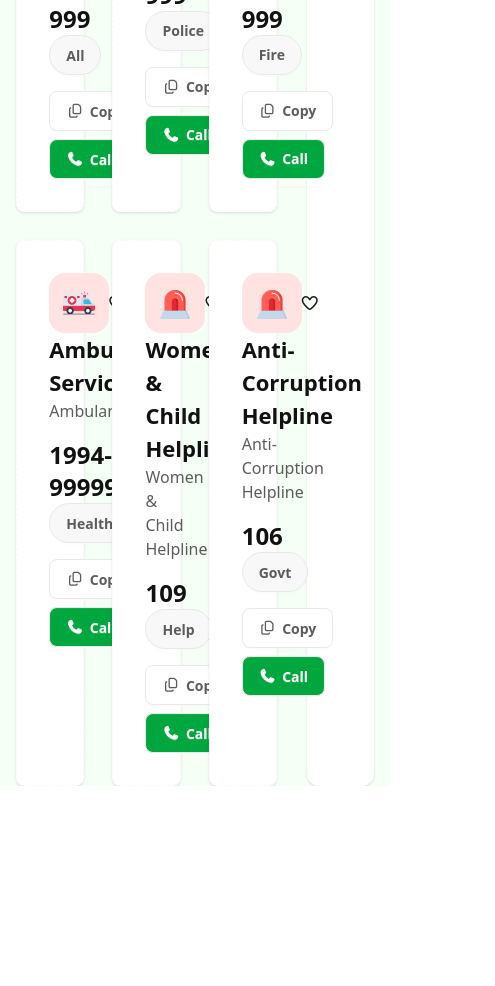
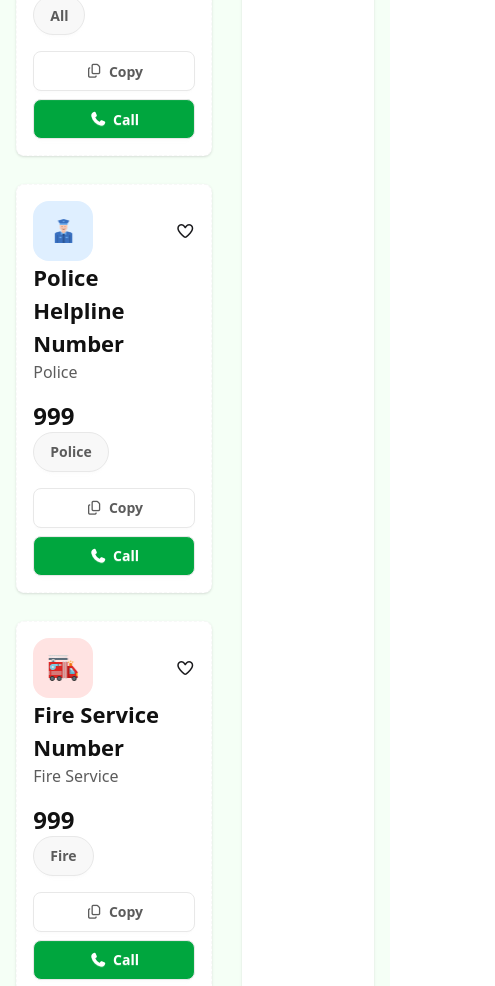
Before and after one commit to mdratul4505/my-5th-assignment, a plain HTML site: page index.html in a window 390 px wide. Shown: the part 721-1707 px from the top of the page, 495 px wide, since content can reach past the window. Before the commit the page ends 1507 px from the top, so only its background shows below. Drawn offline with nearby package versions, Linux system fonts and the light colour scheme.

Commit message:
added mobile responcive

```diff
--- a/index.html
+++ b/index.html
@@ -57,10 +57,10 @@
       <!-- card section -->
       <div class="bg-[#F5FFF6]">
          <section class="w-11/12 mx-auto grid grid-cols-12 gap-7.5 ">
-        <div class=" col-span-9 ">
-            <div class="grid grid-cols-3 gap-7 mt-12">
+        <div class="col-span-7 md:col-span-9 ">
+            <div class="grid md:grid-cols-3 gap-7 mt-12">
                 <!-- card-1 -->
-        <div class="card card-dash bg-base-100 shadow p-8">
+        <div class="card card-dash bg-base-100 shadow p-4 md:p-8">
   <div class="flex justify-between items-center">
 
         <img src="./assets/emergency.png" alt="" class="max-w-[60px]  p-3.5 bg-[#FFE3E2] rounded-[16px] ml-0">
@@ -82,7 +82,7 @@
        </div>
 
   <!-- card-2 -->
-  <div class="card card-dash bg-base-100 shadow    p-8">
+  <div class="card card-dash bg-base-100 shadow  p-4  md:p-8">
   <div class="flex justify-between items-center">
 
         <img src="./assets/police.png" alt="" class="max-w-[60px]  p-3.5 bg-[#DFEFFF] rounded-[16px] ml-0">
@@ -104,7 +104,7 @@
   </div>
 
   <!--card-3  -->
-  <div class="card card-dash bg-base-100 shadow   p-8">
+  <div class="card card-dash bg-base-100 shadow p-4  md:p-8">
   <div class="flex justify-between items-center">
 
         <img src="./assets/fire-service.png" alt="" class="max-w-[60px]  p-3.5 bg-[#FFE3E2] rounded-[16px] ml-0">
@@ -126,7 +126,7 @@
   </div>
 
   <!-- card-4 -->
-  <div class="card card-dash bg-base-100 shadow    p-8">
+  <div class="card card-dash bg-base-100 shadow  p-4  md:p-8">
   <div class="flex justify-between items-center">
 
         <img src="./assets/ambulance.png" alt="" class="max-w-[60px]  p-3.5 bg-[#FFE3E2] rounded-[16px] ml-0">
@@ -149,7 +149,7 @@
 
   <!--card-5  -->
 
-  <div class="card card-dash bg-base-100 shadow    p-8">
+  <div class="card card-dash bg-base-100 shadow  p-4  md:p-8">
   <div class="flex justify-between items-center">
 
         <img src="./assets/emergency.png" alt="" class="max-w-[60px]  p-3.5 bg-[#FFE3E2] rounded-[16px] ml-0">
@@ -171,7 +171,7 @@
   </div>
   <!--card-6  -->
 
-  <div class="card card-dash bg-base-100 shadow    p-8">
+  <div class="card card-dash bg-base-100 shadow  p-4  md:p-8">
   <div class="flex justify-between items-center">
 
         <img src="./assets/emergency.png" alt="" class="max-w-[60px]  p-3.5 bg-[#FFE3E2] rounded-[16px] ml-0">
@@ -195,10 +195,10 @@
 
     </div>
     <!-- call history -->
-        <div class="col-span-3 mt-12 bg-white rounded-[12px] p-6 shadow">
+        <div class=" col-span-5 md:col-span-3 mt-12 bg-white rounded-[12px] p-3 md:p-6 shadow">
             <div class="flex justify-between items-center mb-4">
                 <h2><i class="fa-regular fa-clock"></i> Call History</h2>
-                <button class="btn  bg-[#00A63E] text-white flex  py-6 px-9 gap-2.5 rounded-[50px]">Clear</button>
+                <button class="btn  bg-[#00A63E] text-white flex  px-3 gap-1.5 rounded-[20px] md:py-7 md:px-9 md:gap-2.5 md:rounded-[50px]">Clear</button>
             </div>
             <div class="bg-[#FAFAFA] rounded-lg h-10">
 
```
